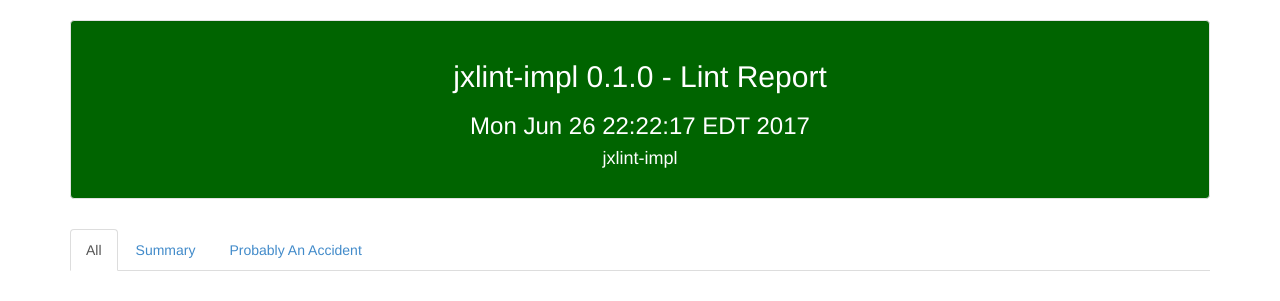
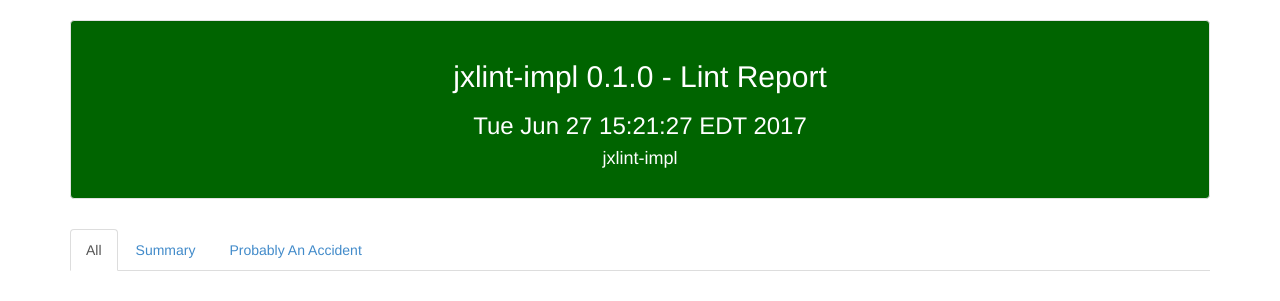
Before and after one commit to selesse/jxlint, a Jekyll site: the page sample-report/index.html, which Jekyll copies as it is, in a window 1280 px wide. Shown: the top 301 px of the page. Built offline with Jekyll 4.4.1, drawn with Linux system fonts in a browser that asks for light colours; Markdown is read by kramdown in place of the engine named in the settings; part of the change alters nothing that is shown.

Commit message:
Update sample-report

```diff
--- a/sample-report/index.html
+++ b/sample-report/index.html
@@ -107,7 +107,7 @@ $(document).ready(function() {
 <div class="container">
     <div class="well">
         <h2> jxlint-impl 0.1.0 - Lint Report </h2>
-        <h3> Mon Jun 26 22:22:17 EDT 2017 </h3>
+        <h3> Tue Jun 27 15:21:27 EDT 2017 </h3>
         <h4> jxlint-impl </h4>
     </div>
 
@@ -160,7 +160,7 @@ $(document).ready(function() {
                         <div class="panel-heading">
                             <h4>
                                 <span class="label label-danger">ERROR</span>
-                                                                <a href="#functionsstartingwithtestaretests">Functions starting with 'test' are tests</a> violated in <a href="/Users/alex/git/jxlint2/jxlint-impl/src/test/resources/sample-test/SomeJuicyTest.java">src/test/resources/sample-test/SomeJuicyTest.java</a>
+                                                                <a href="#functionsstartingwithtestaretests">Functions starting with 'test' are tests</a> violated in <a href="https://github.com/selesse/jxlint/blob/master/jxlint-impl/src/test/resources/sample-test/SomeJuicyTest.java">src/test/resources/sample-test/SomeJuicyTest.java</a>
                                                                     on line 8
                                                             </h4>
                         </div>
@@ -172,7 +172,7 @@ $(document).ready(function() {
                         <div class="panel-heading">
                             <h4>
                                 <span class="label label-danger">ERROR</span>
-                                                                <a href="#functionsstartingwithtestaretests">Functions starting with 'test' are tests</a> violated in <a href="/Users/alex/git/jxlint2/jxlint-impl/src/test/resources/sample-test/SomeJuicyTest.java">src/test/resources/sample-test/SomeJuicyTest.java</a>
+                                                                <a href="#functionsstartingwithtestaretests">Functions starting with 'test' are tests</a> violated in <a href="https://github.com/selesse/jxlint/blob/master/jxlint-impl/src/test/resources/sample-test/SomeJuicyTest.java">src/test/resources/sample-test/SomeJuicyTest.java</a>
                                                                     on line 13
                                                             </h4>
                         </div>
@@ -184,7 +184,7 @@ $(document).ready(function() {
                         <div class="panel-heading">
                             <h4>
                                 <span class="label label-warning">WARNING</span>
-                                                                <a href="#slf4jloggersshouldnotusestringformat">SLF4J loggers should not use String.format</a> violated in <a href="/Users/alex/git/jxlint2/jxlint-impl/src/test/resources/sample-test/SomeJuicyTest.java">src/test/resources/sample-test/SomeJuicyTest.java</a>
+                                                                <a href="#slf4jloggersshouldnotusestringformat">SLF4J loggers should not use String.format</a> violated in <a href="https://github.com/selesse/jxlint/blob/master/jxlint-impl/src/test/resources/sample-test/SomeJuicyTest.java">src/test/resources/sample-test/SomeJuicyTest.java</a>
                                                                     on line 10
                                                             </h4>
                         </div>
```
